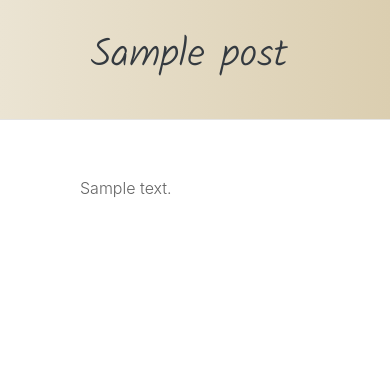
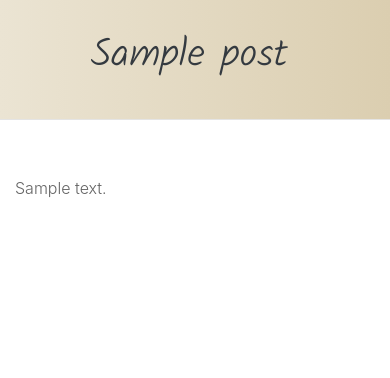
Before and after one commit to bjones-tech/mysite, a Django app: page /blog/1/ in a window 390 px wide. Shown: the part 57-435 px from the top of the page. Run offline with Django 3.2, Linux system fonts and the light colour scheme; tables that the repository leaves empty hold one stand-in row (values such as "Sample post"); some libraries are stand-ins or nearby versions.

Commit message:
Updated blog templates

```diff
--- a/blog/templates/blog/detail.html
+++ b/blog/templates/blog/detail.html
@@ -27,7 +27,7 @@
 
     <div class="container">
         <div class="row">
-            <div class="col-8 offset-2 mt-4 mb-5 text-justify text-secondary font-weight-light">{{ post.content|safe }}</div>
+            <div class="col-md-8 offset-md-2 mt-4 mb-5 text-justify text-secondary font-weight-light">{{ post.content|safe }}</div>
         </div>
     </div>
 {% endblock %}
--- a/blog/templates/blog/index.html
+++ b/blog/templates/blog/index.html
@@ -12,7 +12,7 @@
             <div class="row mt-5">
                 <div class="card mx-auto" style="width: 32rem;">
                     <div class="card-body">
-                        <h3 class="card-title">{{ post.title }}</h3>
+                        <h3 class="card-title poppins-font">{{ post.title }}</h3>
                         <p class="card-text pb-3 font-weight-light text-secondary">{{ post.description }}</p>
                         <div class="row">
                             <div class="col">
```
